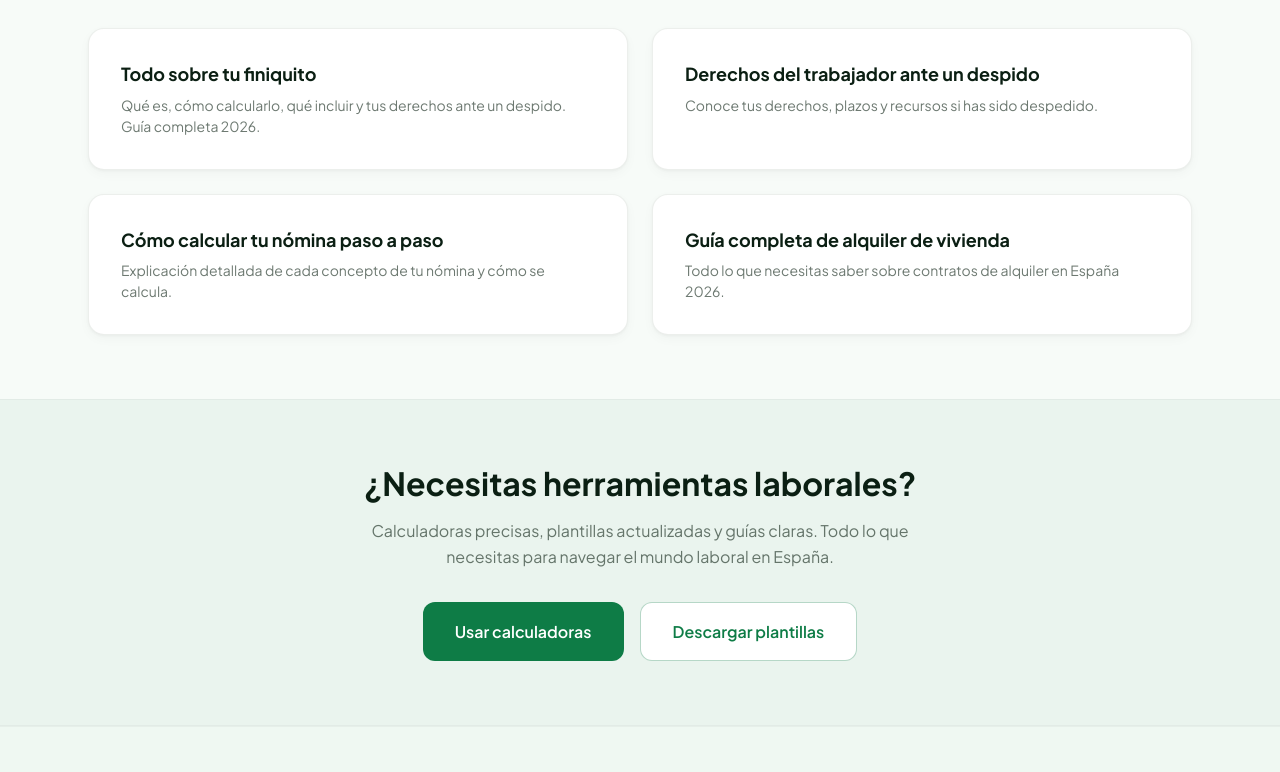
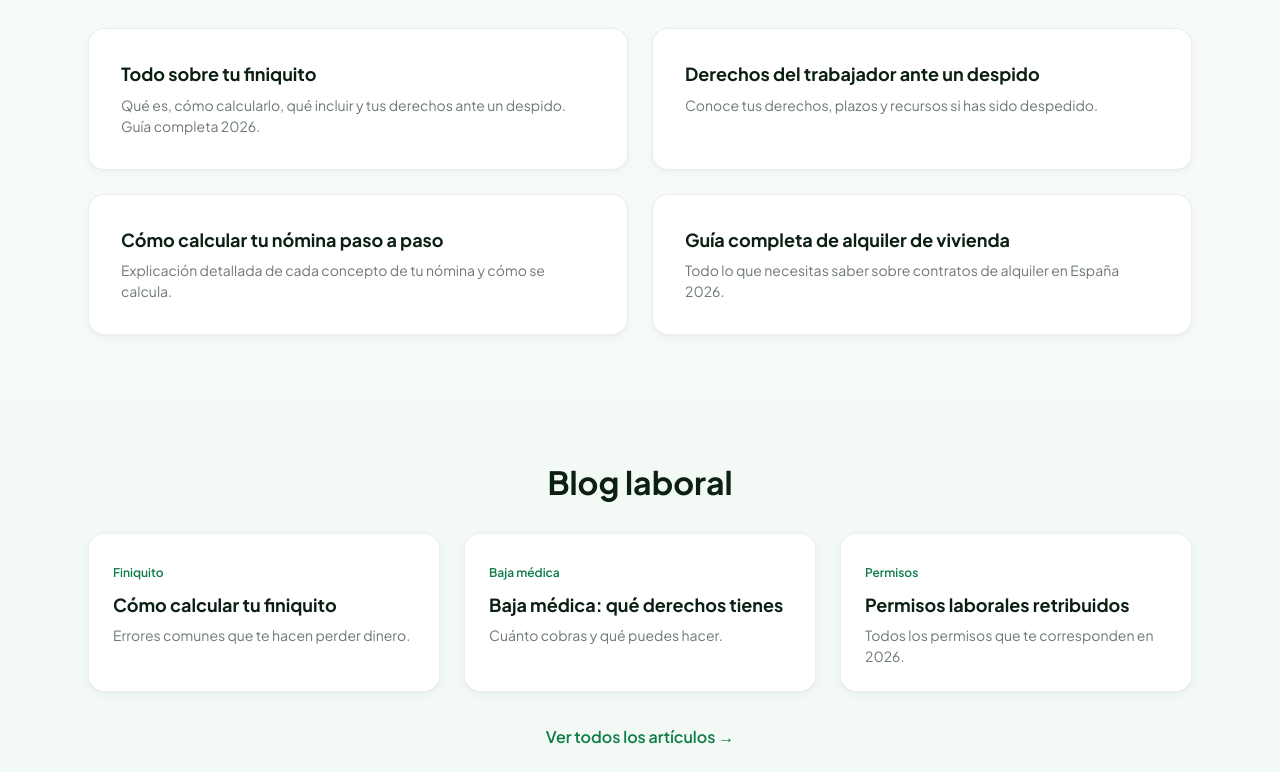
Before and after one commit to sergioramiro/tuhr.es, an Astro site: page / in a window 1280 px wide. Shown: the part 1415-2187 px from the top of the page. Built offline with nearby package versions, Linux system fonts and the light colour scheme; Astro itself is replaced by a stand-in of ours.

Commit message:
fix(nav): añadir Blog al header, sección Blog en homepage y enlace en footer

```diff
--- a/src/pages/index.astro
+++ b/src/pages/index.astro
@@ -61,6 +61,7 @@ import Layout from '../layouts/Layout.astro';
         <a href="/calculadoras/" class="text-on-surface/70 hover:text-primary transition-colors">Calculadoras</a>
         <a href="/plantillas/" class="text-on-surface/70 hover:text-primary transition-colors">Plantillas</a>
         <a href="/guias/" class="text-on-surface/70 hover:text-primary transition-colors">Guías</a>
+        <a href="/blog/" class="text-on-surface/70 hover:text-primary transition-colors">Blog</a>
       </nav>
     </div>
   </header>
@@ -169,6 +170,35 @@ import Layout from '../layouts/Layout.astro';
       </div>
     </section>
 
+    <!-- Blog -->
+    <section class="bg-surface-container-low/50">
+      <div class="max-w-[72rem] mx-auto px-gutter-desktop py-space-3xl">
+        <h2 class="font-headline text-headline-lg font-bold text-on-surface mb-space-xl text-center">Blog laboral</h2>
+        <div class="grid grid-cols-1 sm:grid-cols-2 lg:grid-cols-3 gap-space-lg">
+          <a href="/blog/finiquito-errores/" class="group bg-surface-card rounded-card p-space-lg shadow-card hover:shadow-card-hover transition-all duration-200 border border-outline-variant/30 no-underline">
+            <span class="text-xs text-primary font-semibold">Finiquito</span>
+            <h3 class="font-headline text-headline-sm font-bold text-on-surface group-hover:text-primary transition-colors mt-space-sm">Cómo calcular tu finiquito</h3>
+            <p class="mt-space-sm text-body-sm text-on-surface/60">Errores comunes que te hacen perder dinero.</p>
+          </a>
+          <a href="/blog/baja-medica/" class="group bg-surface-card rounded-card p-space-lg shadow-card hover:shadow-card-hover transition-all duration-200 border border-outline-variant/30 no-underline">
+            <span class="text-xs text-primary font-semibold">Baja médica</span>
+            <h3 class="font-headline text-headline-sm font-bold text-on-surface group-hover:text-primary transition-colors mt-space-sm">Baja médica: qué derechos tienes</h3>
+            <p class="mt-space-sm text-body-sm text-on-surface/60">Cuánto cobras y qué puedes hacer.</p>
+          </a>
+          <a href="/blog/permisos-laborales/" class="group bg-surface-card rounded-card p-space-lg shadow-card hover:shadow-card-hover transition-all duration-200 border border-outline-variant/30 no-underline">
+            <span class="text-xs text-primary font-semibold">Permisos</span>
+            <h3 class="font-headline text-headline-sm font-bold text-on-surface group-hover:text-primary transition-colors mt-space-sm">Permisos laborales retribuidos</h3>
+            <p class="mt-space-sm text-body-sm text-on-surface/60">Todos los permisos que te corresponden en 2026.</p>
+          </a>
+        </div>
+        <div class="mt-space-xl text-center">
+          <a href="/blog/" class="inline-flex items-center gap-space-sm text-primary font-semibold hover:underline no-underline">
+            Ver todos los artículos →
+          </a>
+        </div>
+      </div>
+    </section>
+
     <!-- CTA -->
     <section class="bg-primary/5 border-y border-outline-variant/20">
       <div class="max-w-[72rem] mx-auto px-gutter-desktop py-space-3xl text-center">
@@ -204,6 +234,15 @@ import Layout from '../layouts/Layout.astro';
           </ul>
         </div>
         <div>
+          <h4 class="font-headline text-headline-sm font-bold text-on-surface mb-space-md">Blog</h4>
+          <ul class="space-y-space-sm text-body-sm">
+            <li><a href="/blog/finiquito-errores/" class="text-on-surface/60 hover:text-primary transition-colors no-underline">Errores de finiquito</a></li>
+            <li><a href="/blog/baja-medica/" class="text-on-surface/60 hover:text-primary transition-colors no-underline">Baja médica</a></li>
+            <li><a href="/blog/permisos-laborales/" class="text-on-surface/60 hover:text-primary transition-colors no-underline">Permisos laborales</a></li>
+            <li><a href="/blog/" class="text-on-surface/60 hover:text-primary transition-colors no-underline">Ver todos →</a></li>
+          </ul>
+        </div>
+        <div>
           <h4 class="font-headline text-headline-sm font-bold text-on-surface mb-space-md">Legal</h4>
           <ul class="space-y-space-sm text-body-sm">
             <li><a href="/aviso-legal/" class="text-on-surface/60 hover:text-primary transition-colors no-underline">Aviso legal</a></li>
```
